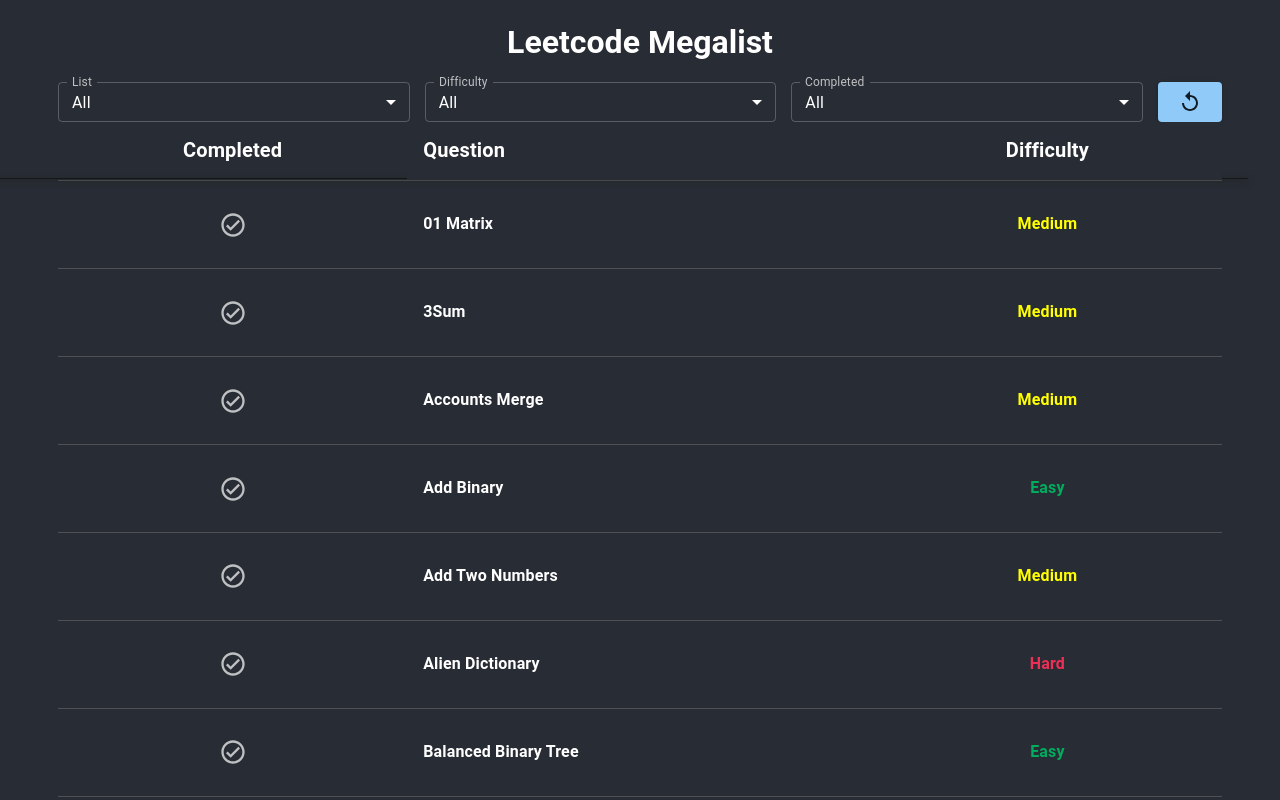
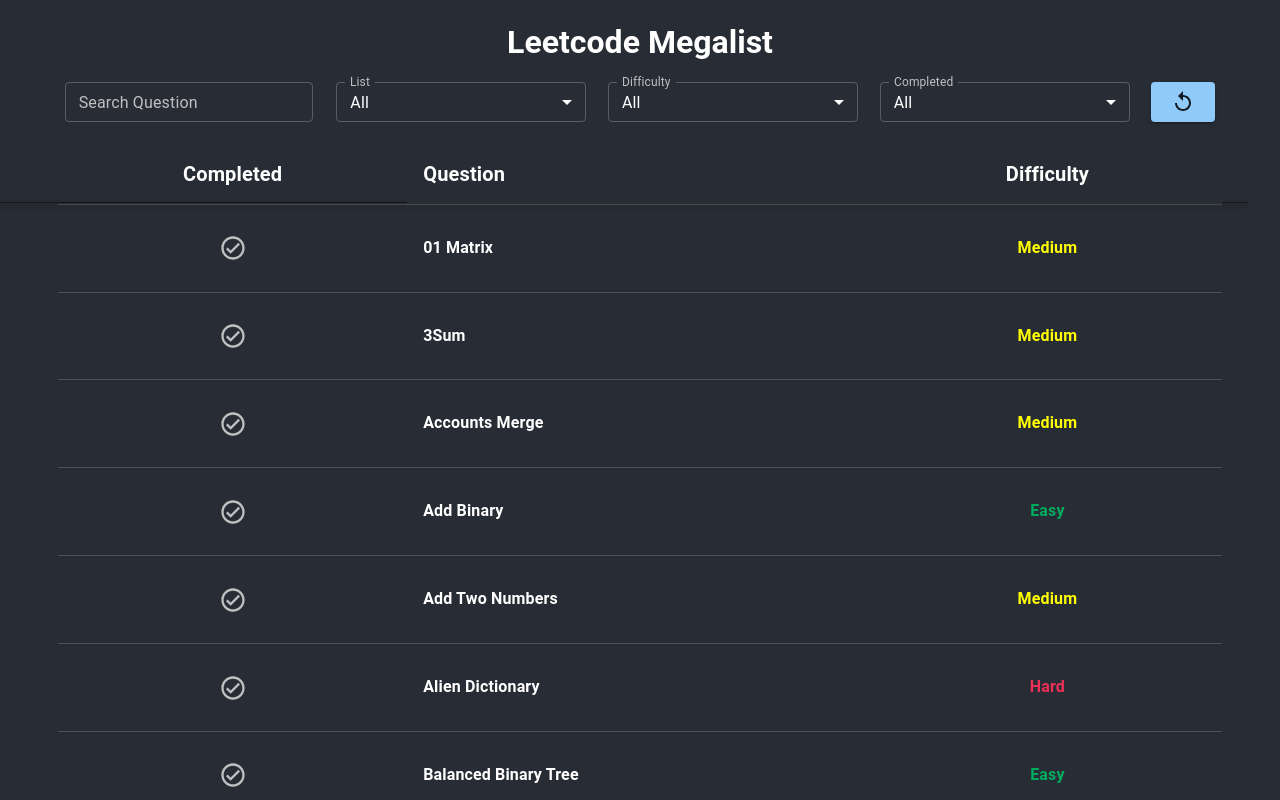
Before and after one commit to ricklan/leetcode-megalist, a React (Create React App) app: page / in a window 1280 px wide. Shown: the top 800 px of the page. Built offline with nearby package versions, Linux system fonts and the light colour scheme.

Commit message:
Added search functionality

```diff
--- a/src/App.css
+++ b/src/App.css
@@ -96,19 +96,19 @@
 .filters-container {
   position: sticky;
   top: 0px;
-
   background: #282c34;
-
   z-index: 999;
+  margin-bottom: 2%;
 }
 
 .filters {
   display: flex;
-  justify-content: center;
+  flex-direction: row;
+  justify-content: space-evenly;
 }
 
-.dropdown {
-  width: 100%;
+.dropdown, .search {
+  width: 250px;
   margin-right: 15px;
 }
 
--- a/src/App.js
+++ b/src/App.js
@@ -12,6 +12,7 @@
 import FormControl from "@mui/material/FormControl";
 import Select from "@mui/material/Select";
 import Button from "@mui/material/Button";
+import TextField from "@mui/material/TextField";
 import ReplayIcon from "@mui/icons-material/Replay";
 import CheckboxComponent from "./Checkbox";
 import { ThemeProvider, createTheme } from "@mui/material/styles";
@@ -1383,6 +1384,7 @@
 
 function App() {
   const [list, setList] = useState("all");
+  const [search, setSearch] = useState("");
   const [difficulty, setDifficulty] = useState("all");
   const [completed, setCompleted] = useState("all");
   const [questionsList, setQuestionsList] = useState(questions);
@@ -1426,8 +1428,14 @@
       );
     }
 
+    if (search.length > 0) {
+      filteredQuestionsList = filteredQuestionsList.filter((question) =>
+        question.question.toLowerCase().includes(search.toLowerCase())
+      );
+    }
+
     setQuestionsList(filteredQuestionsList);
-  }, [list, difficulty, completed]);
+  }, [list, difficulty, completed, search]);
 
   const handleListFilterChange = (event) => {
     setList(event.target.value);
@@ -1439,12 +1447,17 @@
 
   const handleCompletedChange = (event) => {
     setCompleted(event.target.value);
+  };
+
+  const handleSearch = (event) => {
+    setSearch(event.target.value);
   };
 
   const resetFilters = () => {
     setList("all");
     setDifficulty("all");
     setCompleted("all");
+    setSearch("");
     setQuestionsList(questions);
   };
 
@@ -1454,6 +1467,18 @@
         <div className="filters-container">
           <h1>Leetcode Megalist</h1>
           <div className="filters">
+            <Box className="search">
+              <TextField
+                id="outlined-basic"
+                label="Search Question"
+                variant="outlined"
+                margin="none"
+                size="small"
+                value={search}
+                onChange={handleSearch}
+              />
+            </Box>
+
             <Box className="dropdown">
               <FormControl fullWidth size="small">
                 <InputLabel>List</InputLabel>
```
Also changed, not shown: 13 other files (tests, documents, lock files or other folders).
